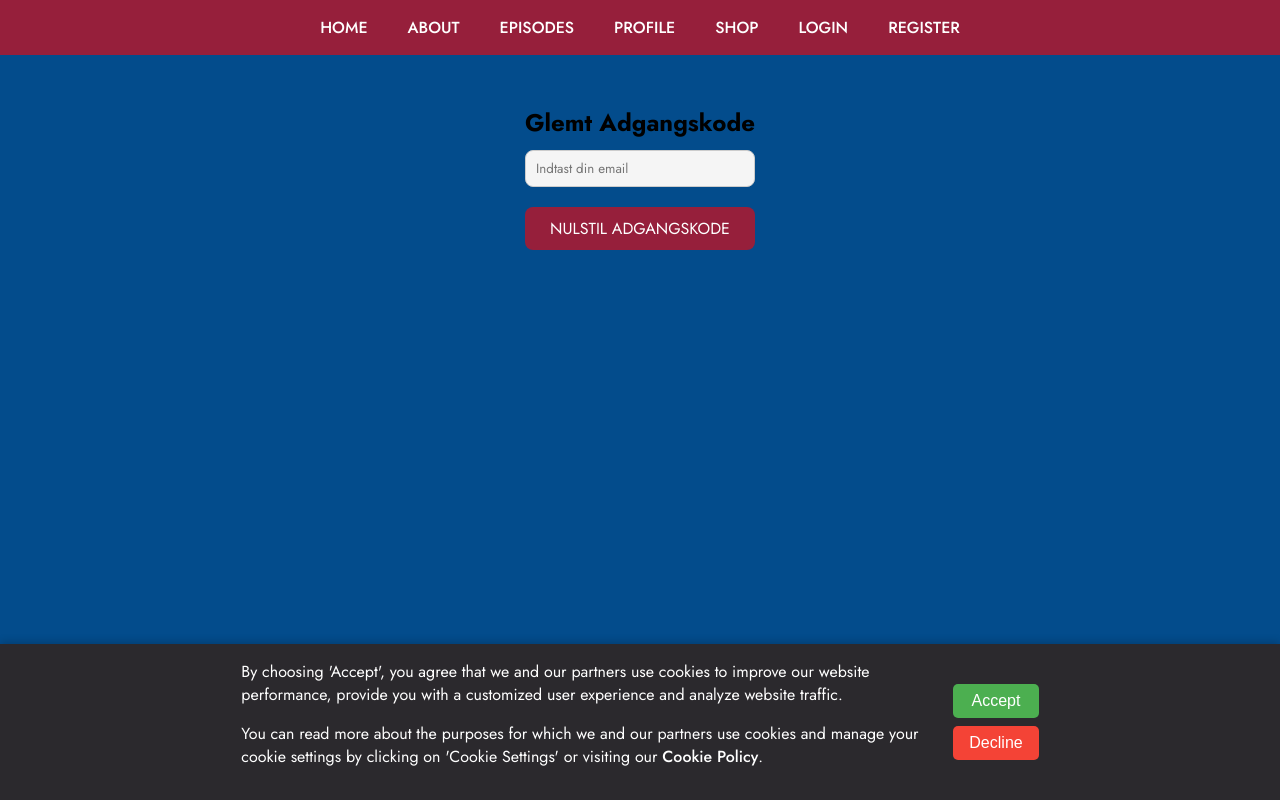
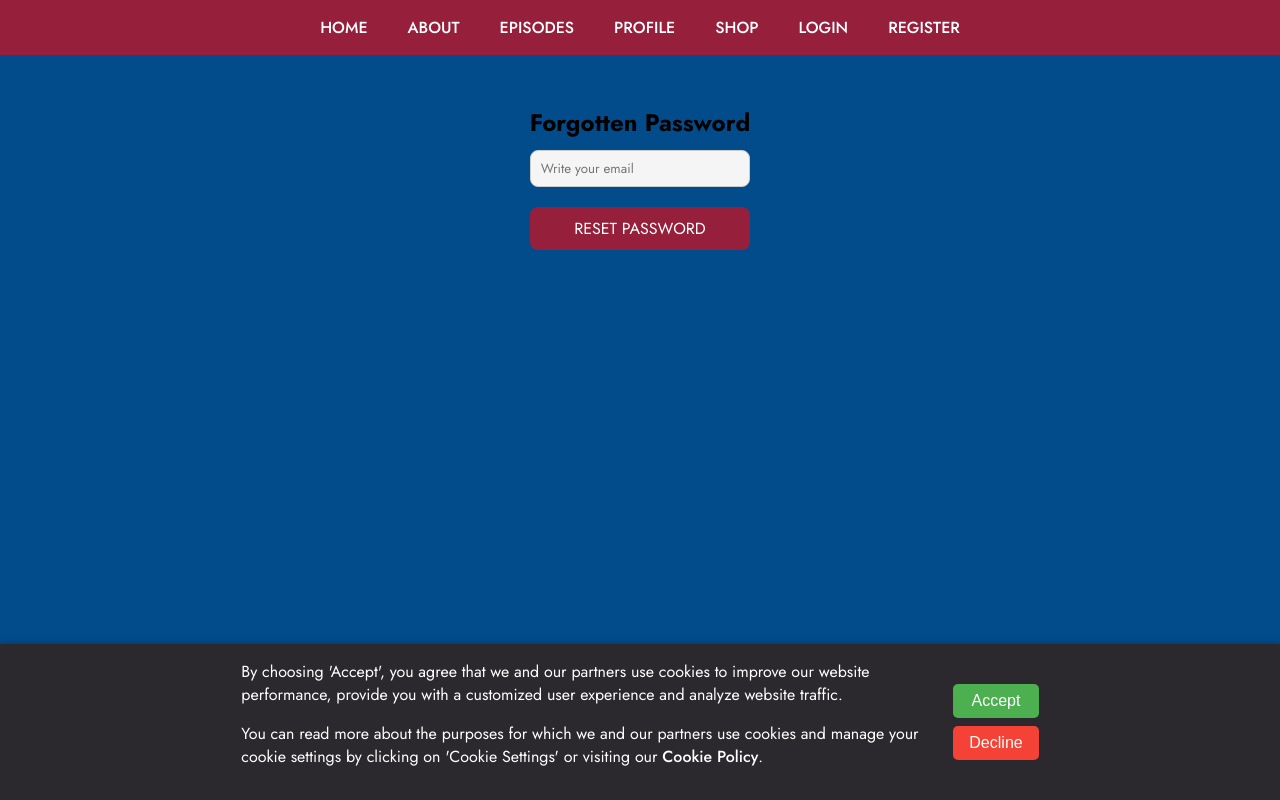
Before and after one commit to HoniNanoq2025/htdocs, a React (Vite) app in the folder user-authentication-project/frontend/: page /forgot-password in a window 1280 px wide. Built offline with nearby package versions, Linux system fonts and the light colour scheme; no server answers.

Commit message:
update css and change txt to EN

```diff
--- a/user-authentication-project/frontend/src/components/ForgotPasswordForm/ForgotPasswordForm.jsx
+++ b/user-authentication-project/frontend/src/components/ForgotPasswordForm/ForgotPasswordForm.jsx
@@ -17,26 +17,26 @@ function ForgotPasswordForm() {
       const result = await forgotPassword(data.email);
       setMessage(result.message);
     } catch (error) {
-      setMessage("Noget gik galt. Prøv venligst igen.");
+      setMessage("Something went wrong. Please try again.");
     }
   };
 
   return (
     <div className={styles.container}>
       <form onSubmit={handleSubmit(onSubmit)}>
-        <h2>Glemt Adgangskode</h2>
+        <h2 className={styles.formHeader}>Forgotten Password</h2>
 
         <div>
           <input
             type="email"
             {...register("email", {
-              required: "Email er påkrævet",
+              required: "Email eis required",
               pattern: {
                 value: /^\S+@\S+$/i,
-                message: "Ugyldig email",
+                message: "Invalid email",
               },
             })}
-            placeholder="Indtast din email"
+            placeholder="Write your email"
           />
           {errors.email && (
             <p style={{ color: "red" }}>{errors.email.message}</p>
@@ -44,7 +44,7 @@ function ForgotPasswordForm() {
         </div>
 
         <button type="submit" disabled={loading} className={styles.btnSubmit}>
-          {loading ? "Sender..." : "Nulstil Adgangskode"}
+          {loading ? "Sending..." : "Reset Password"}
         </button>
 
         {message && <p>{message}</p>}
--- a/user-authentication-project/frontend/src/components/ForgotPasswordForm/ForgotPasswordForm.module.css
+++ b/user-authentication-project/frontend/src/components/ForgotPasswordForm/ForgotPasswordForm.module.css
@@ -15,6 +15,13 @@
   width: 90%;
   max-width: 400px;
   margin: auto;
+}
+
+.form > .formHeader {
+  font-family: "Jost", sans-serif;
+  color: var(--light);
+  text-transform: uppercase;
+  word-spacing: 8px;
 }
 
 input {
```
